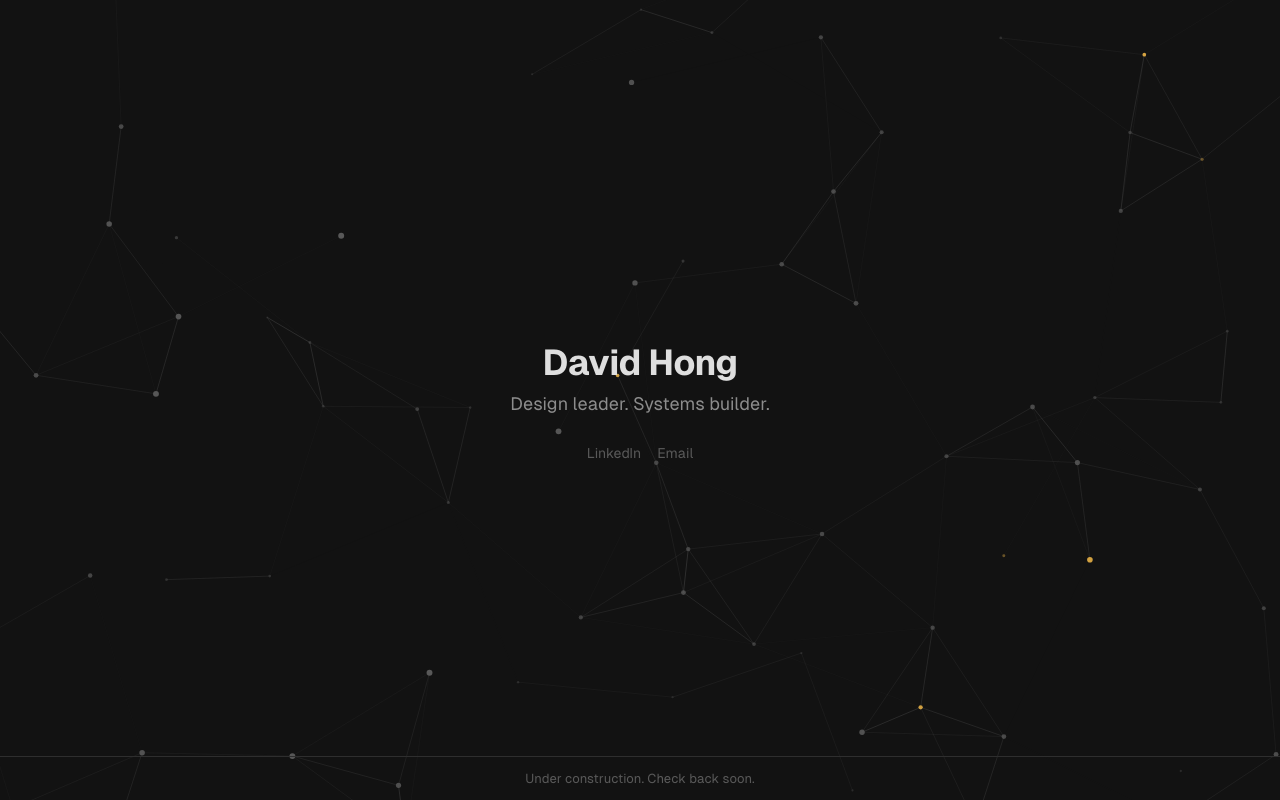
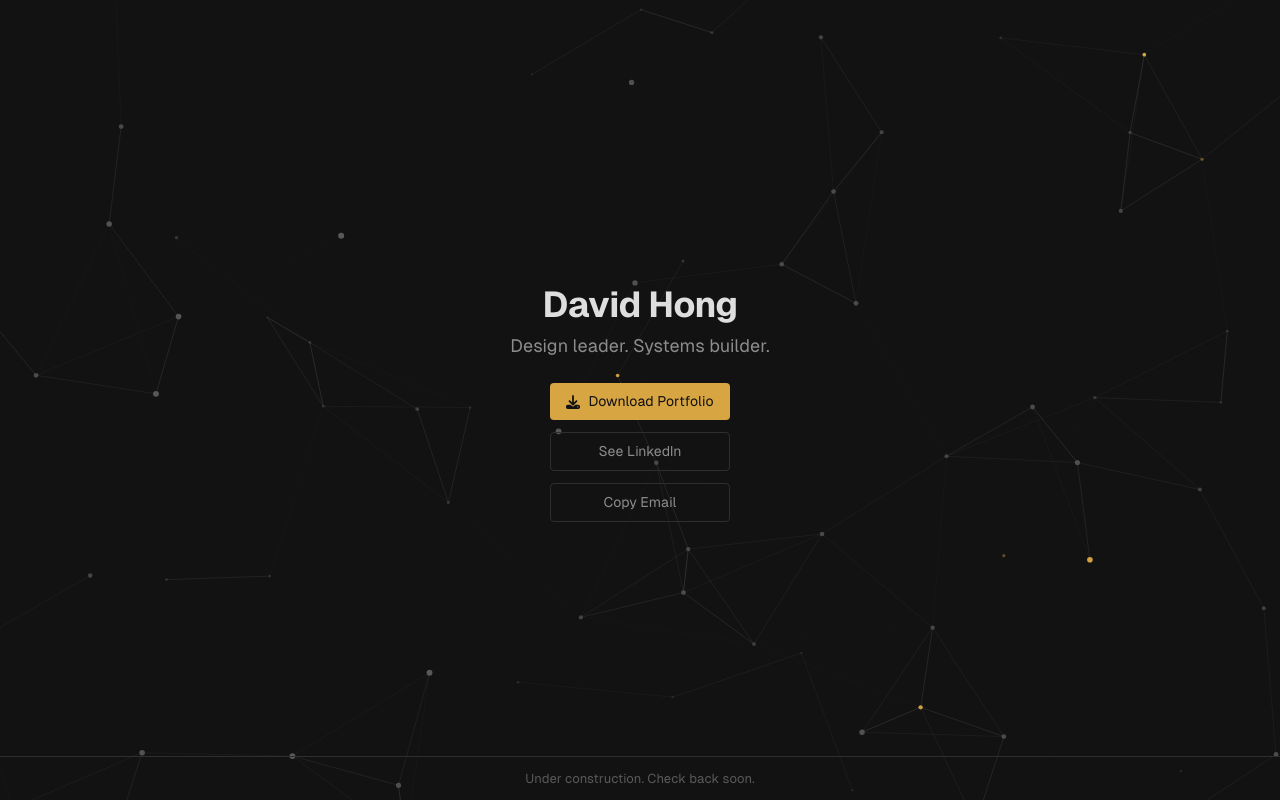
Before and after one commit to hgp-design/davidhgp.com, a React (Vite) app: page / in a window 1280 px wide. Built offline with nearby package versions, Linux system fonts and the light colour scheme.

Commit message:
feat: add PDF downloads and redesign landing page CTAs

```diff
--- a/src/index.css
+++ b/src/index.css
@@ -69,6 +69,13 @@
   --tooltip-shadow: var(--shadow-level-1);
   --tooltip-offset: var(--space-2);
 
+  /* Button — Primary */
+  --btn-primary-bg: var(--color-accent);
+  --btn-primary-bg-hover: var(--color-accent-hover);
+  --btn-primary-text: var(--color-background);
+  --btn-primary-radius: var(--space-1);
+  --btn-primary-padding: var(--space-2) var(--space-4);
+
   /* Border Radius */
   --radius-md: var(--space-6);
 
--- a/src/pages/Home.css
+++ b/src/pages/Home.css
@@ -37,22 +37,12 @@
   margin-bottom: 0;
 }
 
-.links {
+.actions {
   display: flex;
-  justify-content: flex-start;
-  gap: var(--space-4);
+  flex-direction: column;
+  align-items: stretch;
+  gap: var(--space-3);
   margin-top: var(--space-6);
-}
-
-.link {
-  font-size: var(--text-label-lg);
-  color: var(--color-text-muted);
-  text-decoration: none;
-}
-
-.link:hover {
-  color: var(--color-accent);
-  text-decoration: underline;
 }
 
 [data-tooltip] {
@@ -97,6 +87,48 @@
   pointer-events: none;
 }
 
+.btn-primary {
+  display: inline-flex;
+  align-items: center;
+  justify-content: center;
+  gap: var(--space-2);
+  font-family: var(--font-primary);
+  font-size: var(--text-label-lg);
+  font-weight: 500;
+  color: var(--btn-primary-text);
+  background: var(--btn-primary-bg);
+  border: none;
+  border-radius: var(--btn-primary-radius);
+  padding: var(--btn-primary-padding);
+  cursor: pointer;
+  transition: background-color 0.15s ease;
+}
+
+.btn-primary:hover {
+  background: var(--btn-primary-bg-hover);
+}
+
+.btn-ghost {
+  display: inline-flex;
+  align-items: center;
+  justify-content: center;
+  font-family: var(--font-primary);
+  font-size: var(--text-label-lg);
+  color: var(--color-text-secondary);
+  background: transparent;
+  border: 1px solid var(--color-border);
+  border-radius: var(--btn-primary-radius);
+  padding: var(--btn-primary-padding);
+  cursor: pointer;
+  text-decoration: none;
+  transition: color 0.15s ease, border-color 0.15s ease;
+}
+
+.btn-ghost:hover {
+  color: var(--color-text-primary);
+  border-color: var(--color-text-muted);
+}
+
 .site-status {
   position: fixed;
   z-index: 1;
--- a/src/pages/Home.jsx
+++ b/src/pages/Home.jsx
@@ -1,6 +1,7 @@
 import { useState, useEffect } from 'react'
 import './Home.css'
 import BackgroundAnimation from '../components/BackgroundAnimation'
+import { FaDownload } from 'react-icons/fa6'
 
 function Home() {
   const [toastVisible, setToastVisible] = useState(false)
@@ -14,11 +15,23 @@ function Home() {
     }
   }, [])
 
-  function copyEmail(e) {
-    e.preventDefault()
+  function copyEmail() {
     navigator.clipboard.writeText('davidhgpinfo@gmail.com')
     setToastVisible(true)
     setTimeout(() => setToastVisible(false), 2000)
+  }
+
+  function downloadAll() {
+    ['/DavidHong_2026_Resume.pdf', '/DavidHong_2026_Folio.pdf'].forEach((href, i) => {
+      setTimeout(() => {
+        const a = document.createElement('a')
+        a.href = href
+        a.download = ''
+        document.body.appendChild(a)
+        a.click()
+        document.body.removeChild(a)
+      }, i * 150)
+    })
   }
 
   return (
@@ -28,13 +41,13 @@ function Home() {
         <div>
           <h1 className="name">David Hong</h1>
           <p className="tagline">Design leader. Systems builder.</p>
-          <div className="links">
-            <span data-tooltip="Open LinkedIn Profile">
-              <a className="link" href="https://linkedin.com/in/guangpyo">LinkedIn</a>
-            </span>
-            <span data-tooltip="Copy email: davidhgpinfo@gmail.com">
-              <a className="link" href="#" onClick={copyEmail}>Email</a>
-            </span>
+          <div className="actions">
+            <button className="btn-primary" onClick={downloadAll}>
+              <FaDownload />
+              Download Portfolio
+            </button>
+            <a className="btn-ghost" href="https://linkedin.com/in/guangpyo" target="_blank" rel="noreferrer">See LinkedIn</a>
+            <button className="btn-ghost" onClick={copyEmail}>Copy Email</button>
           </div>
         </div>
       </div>
```
Also changed, not shown: .claude/commands/audit.md (added), 6 other files (tests, documents, lock files or other folders).
